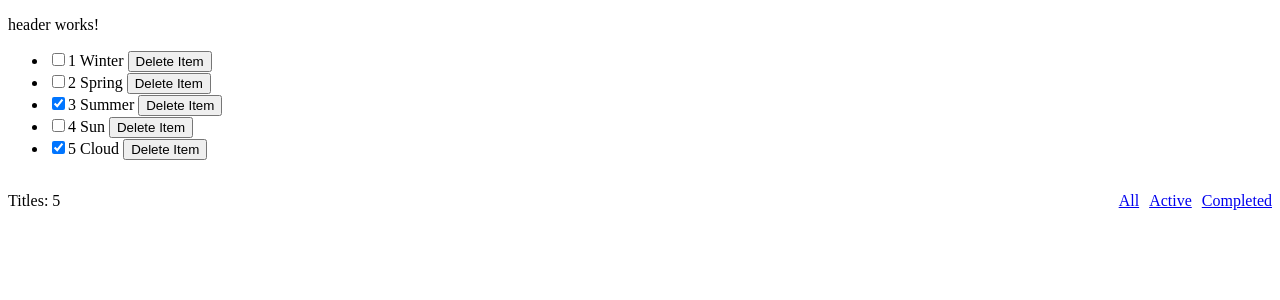
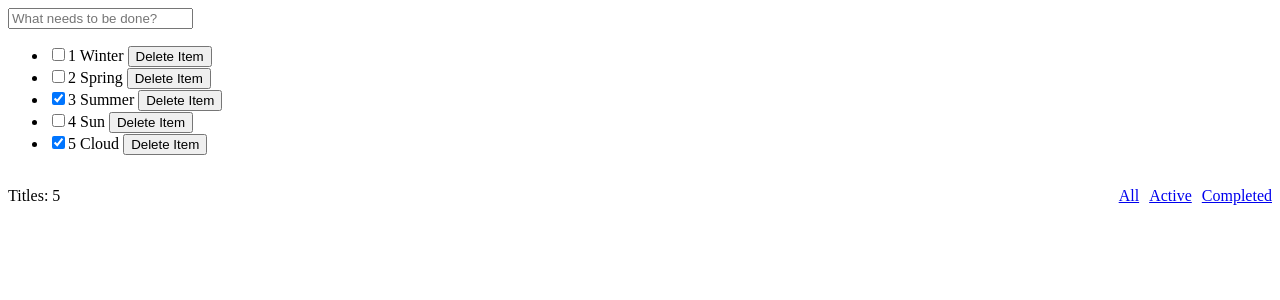
Before and after one commit to artemS2muchcoffee/todos-app, an Angular app: page / in a window 1280 px wide. Shown: the top 300 px of the page. Built offline with nearby package versions, Linux system fonts and the light colour scheme.

Commit message:
feat(app/todos/header/, app/core/services)milestone19, add func addTodoItem in component and service

```diff
--- a/src/app/core/models/todo-items.ts
+++ b/src/app/core/models/todo-items.ts
@@ -1,5 +1,5 @@
 export class TodoItems {
   id: number =  Math.floor((Math.random() * 1000));
-  title = '';
-  complete: boolean;
+  title: string = '';
+  complete: boolean = false;
 }
--- a/src/app/core/services/todo-items.service.ts
+++ b/src/app/core/services/todo-items.service.ts
@@ -26,6 +26,11 @@ export class TodoItemsService {
 
   }
 
+  addTodoItem(newItem: any) {
+    this.todoItems.push(newItem);
+    this.updateTodoItems.next([...this.todoItems]);
+  }
+
 
   deleteTodoItemById(id: number) {
     const updateItems = this.todoItems.filter(item => item.id !== id);
--- a/src/app/todos/footer/footer.component.html
+++ b/src/app/todos/footer/footer.component.html
@@ -1,4 +1,4 @@
-<div class="items">
+<div class="items" *ngIf="count">
   <p>Titles: <span>{{count}}</span></p>
 </div>
 <nav>
--- a/src/app/todos/header/header.component.html
+++ b/src/app/todos/header/header.component.html
@@ -1,5 +1,11 @@
 <nav>
-  <p>
-    header works!
-  </p>
+  <form>
+    <input
+      #newItem
+      type="text"
+      placeholder="What needs to be done?"
+      name="newItem"
+      [(ngModel)]="clearValue"
+      (keyup.enter)="addTodoItem(newItem.value)">
+  </form>
 </nav>
--- a/src/app/todos/header/header.component.ts
+++ b/src/app/todos/header/header.component.ts
@@ -1,4 +1,6 @@
 import { Component} from '@angular/core';
+import { TodoItems } from '../../core/models/todo-items';
+import { TodoItemsService } from '../../core/services/todo-items.service';
 
 @Component({
   selector: 'app-header',
@@ -6,4 +8,17 @@ import { Component} from '@angular/core';
   styleUrls: ['./header.component.scss']
 })
 export class HeaderComponent {
+  newTodoItem: TodoItems;
+  clearValue = '';
+
+  constructor(private todoItemService: TodoItemsService) {}
+
+  addTodoItem(value: string) {
+    this.newTodoItem = new TodoItems();
+    if (value) {
+      this.newTodoItem.title = value;
+      this.todoItemService.addTodoItem(this.newTodoItem);
+      this.clearValue = '';
+    }
+  }
 }
--- a/src/app/todos/header/header.module.ts
+++ b/src/app/todos/header/header.module.ts
@@ -2,10 +2,12 @@ import { CommonModule } from '@angular/common';
 import { NgModule } from '@angular/core';
 
 import { HeaderComponent } from './header.component';
+import { FormsModule } from '@angular/forms';
 
 @NgModule({
   imports: [
-    CommonModule
+    CommonModule,
+    FormsModule
   ],
   declarations: [HeaderComponent],
   exports: [HeaderComponent]
--- a/src/app/todos/todo-items/filter-todo-items.pipe.ts
+++ b/src/app/todos/todo-items/filter-todo-items.pipe.ts
@@ -1,22 +1,20 @@
 import {Pipe, PipeTransform} from '@angular/core';
-import {Router} from '@angular/router';
 
 @Pipe({
   name: 'filterTodoItemsPipe',
 })
 export class FilterTodoItemsPipe implements PipeTransform {
-  constructor(private route: Router) {}
 
-  transform(value: any, completed: string): any {
+  transform(value: any, route: string, completed: string): any {
     const resultArray = [];
     for (const item of value) {
-      if (this.route.url === '/') {
+      if (route === '') {
         return value;
       }
-      if (this.route.url === '/active' && item[completed] === false  ) {
+      if (route === 'active' && item[completed] === false  ) {
         resultArray.push(item);
       }
-      if (this.route.url === '/completed' && item[completed] === true  ) {
+      if (route === 'completed' && item[completed] === true  ) {
         resultArray.push(item);
       }
     }
--- a/src/app/todos/todo-items/todo-items-routing.module.ts
+++ b/src/app/todos/todo-items/todo-items-routing.module.ts
@@ -4,9 +4,9 @@ import { RouterModule, Routes } from '@angular/router';
 import { TodoItemsComponent } from './todo-items.component';
 
 const todoItemsRoutes: Routes = [
-  { path: '', component: TodoItemsComponent},
-  { path: 'active', component: TodoItemsComponent},
-  { path: 'completed', component: TodoItemsComponent}
+  { path: '', component: TodoItemsComponent, data: {path: ''}},
+  { path: 'active', component: TodoItemsComponent, data: {path: 'active'}},
+  { path: 'completed', component: TodoItemsComponent, data: {path: 'completed'}}
 ];
 
 @NgModule({
--- a/src/app/todos/todo-items/todo-items.component.html
+++ b/src/app/todos/todo-items/todo-items.component.html
@@ -1,5 +1,5 @@
 <ul>
-  <li *ngFor="let items of todoItems | filterTodoItemsPipe:'complete'">
+  <li *ngFor="let items of todoItems | filterTodoItemsPipe:data:'complete'">
     <input type="checkbox" [checked]="items.complete" (click)="changeTodoItemComplete(items.id)">
     <span>{{items.id}} </span> {{items.title}}
     <button class="btn-delete" type="button" (click)="deleteTodoItemById(items.id)">Delete Item</button>
--- a/src/app/todos/todo-items/todo-items.component.ts
+++ b/src/app/todos/todo-items/todo-items.component.ts
@@ -21,7 +21,7 @@ export class TodoItemsComponent implements OnInit, OnDestroy {
 
   ngOnInit() {
     this.todoItems = this.todoItemsService.todoItems;
-    this.data = this.route.snapshot.data.value;
+    this.data = this.route.snapshot.data.path;
 
     this.itemsSub = this.todoItemsService.getUpdateTodoItems()
     .subscribe((items: TodoItems[]) => {
--- a/src/app/todos/todos-routing.module.ts
+++ b/src/app/todos/todos-routing.module.ts
@@ -1,7 +1,5 @@
 import { NgModule } from '@angular/core';
 import { RouterModule, Routes } from '@angular/router';
-
-import { TODO_ITEMS } from '../core/mock/mock-todo-items';
 
 import { TodosComponent } from './todos.component';
 
@@ -10,7 +8,7 @@ const todosRoutes: Routes = [
   {
     path: '', component: TodosComponent,
     children: [
-      { path: '', loadChildren: './todo-items/todo-items.module#TodoItemsModule',  data: {value: TODO_ITEMS }},
+      { path: '', loadChildren: './todo-items/todo-items.module#TodoItemsModule'},
     ]
   },
 ];
```
